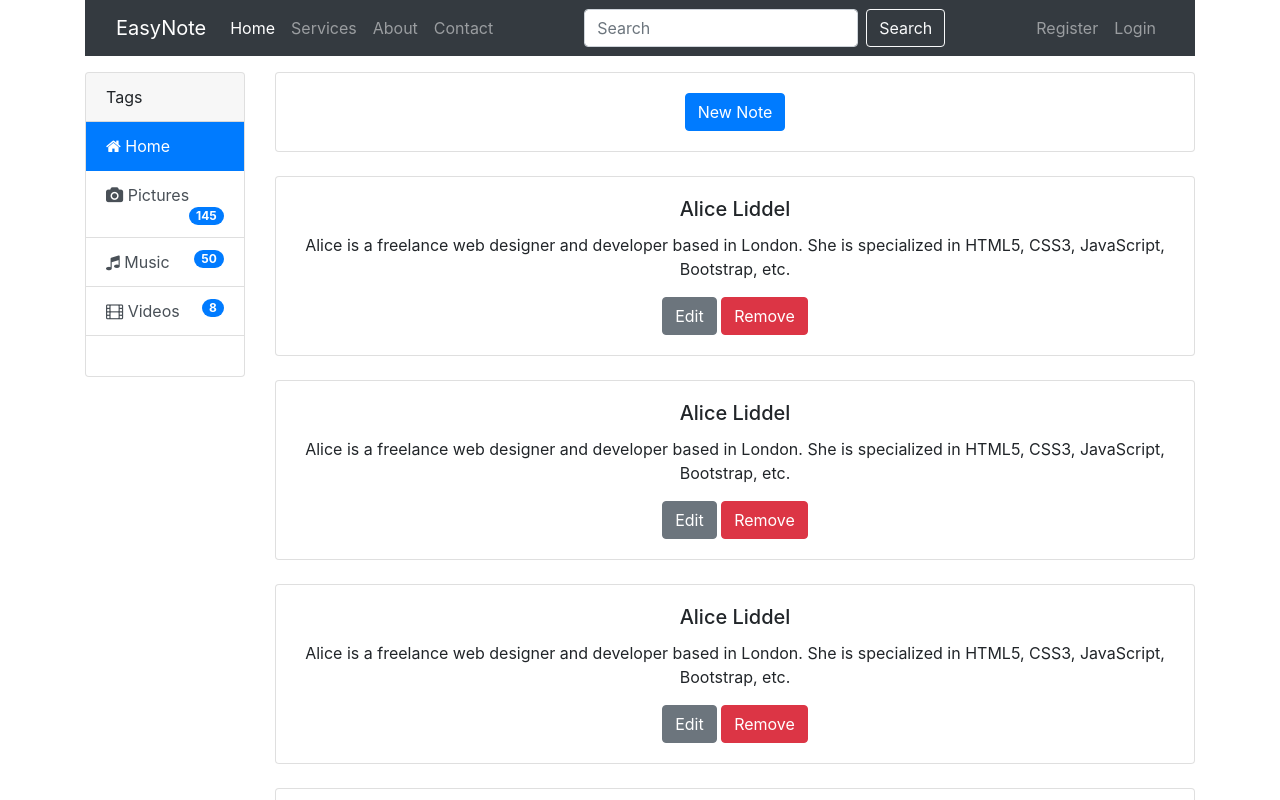
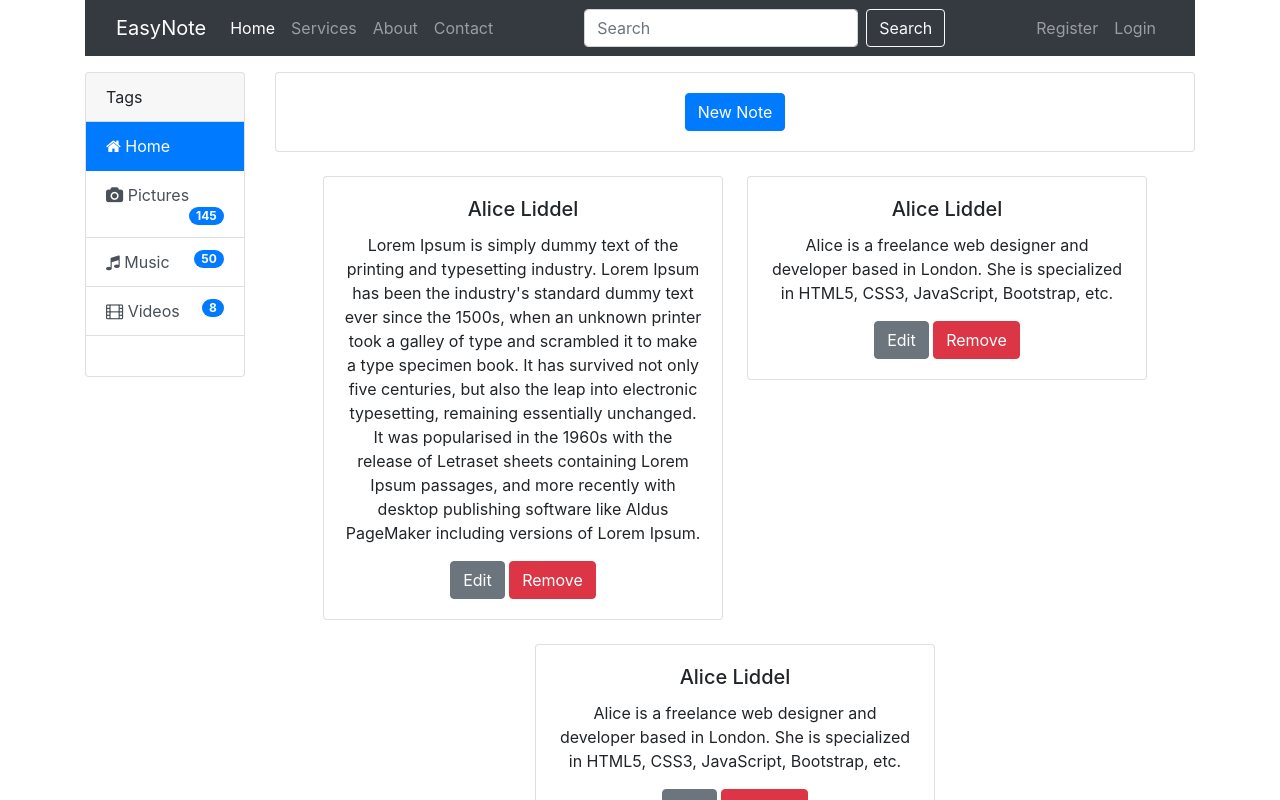
Before and after one commit to fabiocosta07/easynote, a React (Create React App) app in the folder frontend/my-app/: page / in a window 1280 px wide. Shown: the top 800 px of the page. Built offline with nearby package versions, Linux system fonts and the light colour scheme.

Commit message:
layout fixing

```diff
--- a/frontend/my-app/src/App.js
+++ b/frontend/my-app/src/App.js
@@ -83,16 +83,18 @@ function App() {
               </div>
               <div class="row">
                   <div class="col">
-                    <div class="d-flex flex-wrap">
-                          <div class="card mb-4" >
-                              <div class="card-body text-center ">
+                    <div class="d-flex justify-content-center flex-wrap">
+                          <div class="card mb-4 mr-4 align-self-start" style={{width: "400px"}}>
+                              <div class="card-body text-center " >
                                   <h5 class="card-title">Alice Liddel</h5>
-                                  <p class="card-text">Alice is a freelance web designer and developer based in London. She is specialized in HTML5, CSS3, JavaScript, Bootstrap, etc.</p>
+                                  <p class="card-text">
+                                  Lorem Ipsum is simply dummy text of the printing and typesetting industry. Lorem Ipsum has been the industry's standard dummy text ever since the 1500s, when an unknown printer took a galley of type and scrambled it to make a type specimen book. It has survived not only five centuries, but also the leap into electronic typesetting, remaining essentially unchanged. It was popularised in the 1960s with the release of Letraset sheets containing Lorem Ipsum passages, and more recently with desktop publishing software like Aldus PageMaker including versions of Lorem Ipsum.
+                                  </p>
                                   <a href="#" class="btn btn-secondary">Edit</a>
                                   &nbsp;<a href="#" class="btn btn-danger">Remove</a>
                               </div>
                           </div>
-                          <div class="card mb-4">
+                          <div class="card mb-4 align-self-start" style={{width: "400px"}}>
                               <div class="card-body text-center">
                                   <h5 class="card-title">Alice Liddel</h5>
                                   <p class="card-text">Alice is a freelance web designer and developer based in London. She is specialized in HTML5, CSS3, JavaScript, Bootstrap, etc.</p>
@@ -100,15 +102,7 @@ function App() {
                                   &nbsp;<a href="#" class="btn btn-danger">Remove</a>
                               </div>
                           </div>
-                          <div class="card mb-4" >
-                              <div class="card-body text-center">
-                                  <h5 class="card-title">Alice Liddel</h5>
-                                  <p class="card-text">Alice is a freelance web designer and developer based in London. She is specialized in HTML5, CSS3, JavaScript, Bootstrap, etc.</p>
-                                  <a href="#" class="btn btn-secondary">Edit</a>
-                                  &nbsp;<a href="#" class="btn btn-danger">Remove</a>
-                              </div>
-                          </div>
-                          <div class="card mb-4" >
+                          <div class="card mb-4" style={{width: "400px"}}>
                               <div class="card-body text-center">
                                   <h5 class="card-title">Alice Liddel</h5>
                                   <p class="card-text">Alice is a freelance web designer and developer based in London. She is specialized in HTML5, CSS3, JavaScript, Bootstrap, etc.</p>
```
